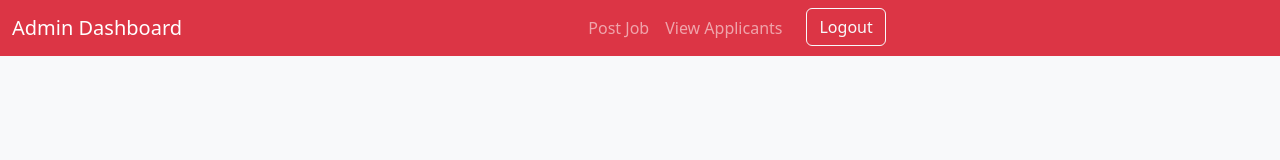
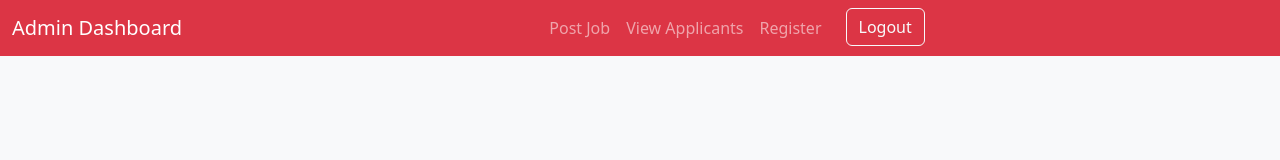
Before and after one commit to C-ThamiJunior/Application-Admin, a React (Vite) app: page / in a window 1280 px wide. Shown: the top 160 px of the page. Built offline with nearby package versions, Linux system fonts and the light colour scheme.

Commit message:
add register link

```diff
--- a/src/components/Navbar.jsx
+++ b/src/components/Navbar.jsx
@@ -37,6 +37,9 @@
               <Link className="nav-link" to="/applicants">View Applicants</Link>
             </li>
             <li className="nav-item">
+              <Link className="nav-link" to="/register">Register</Link>
+            </li>
+            <li className="nav-item">
               <button
                 onClick={handleLogout}
                 className="btn btn-outline-light ms-lg-3 mt-2 mt-lg-0"
```
